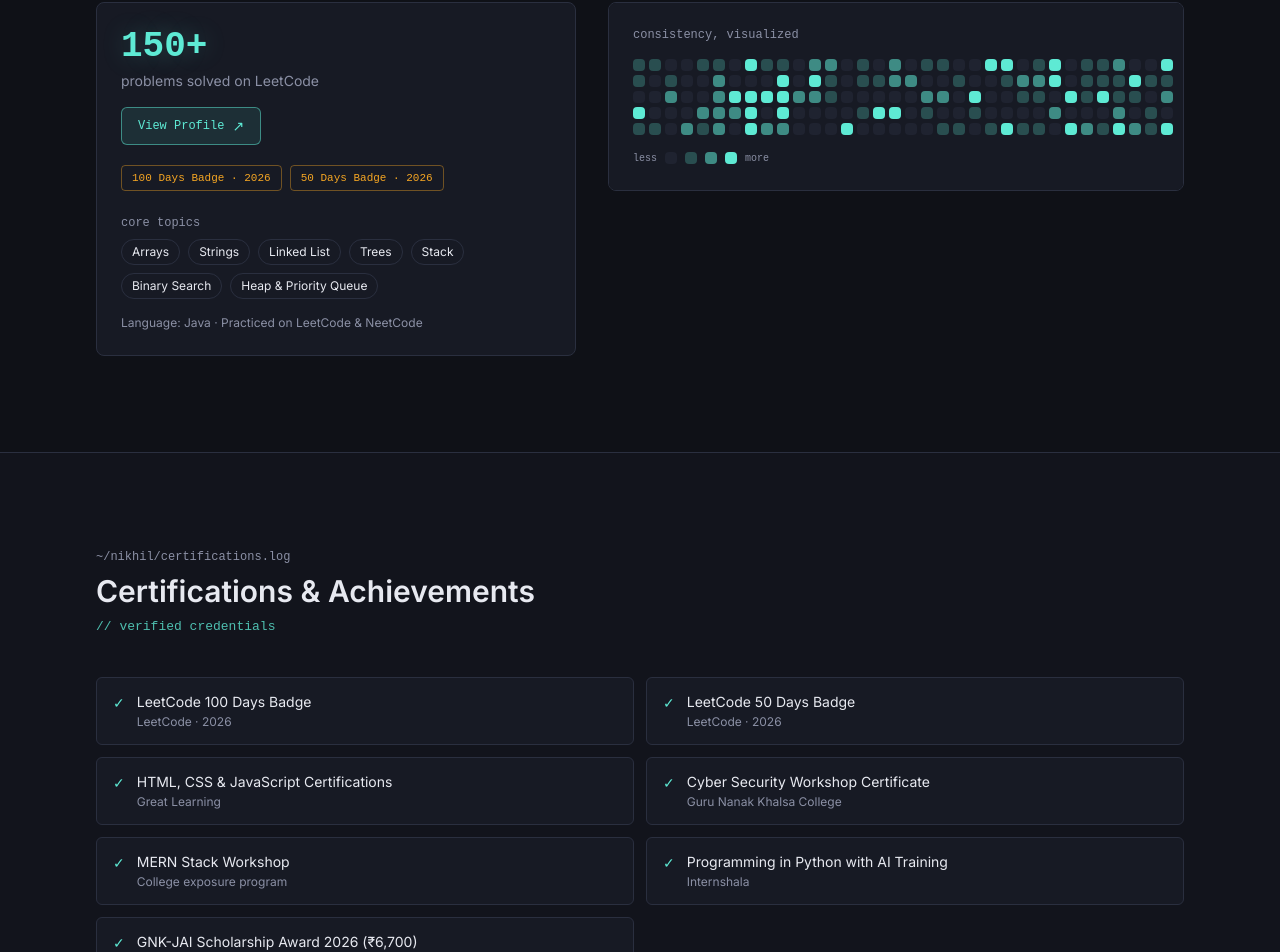
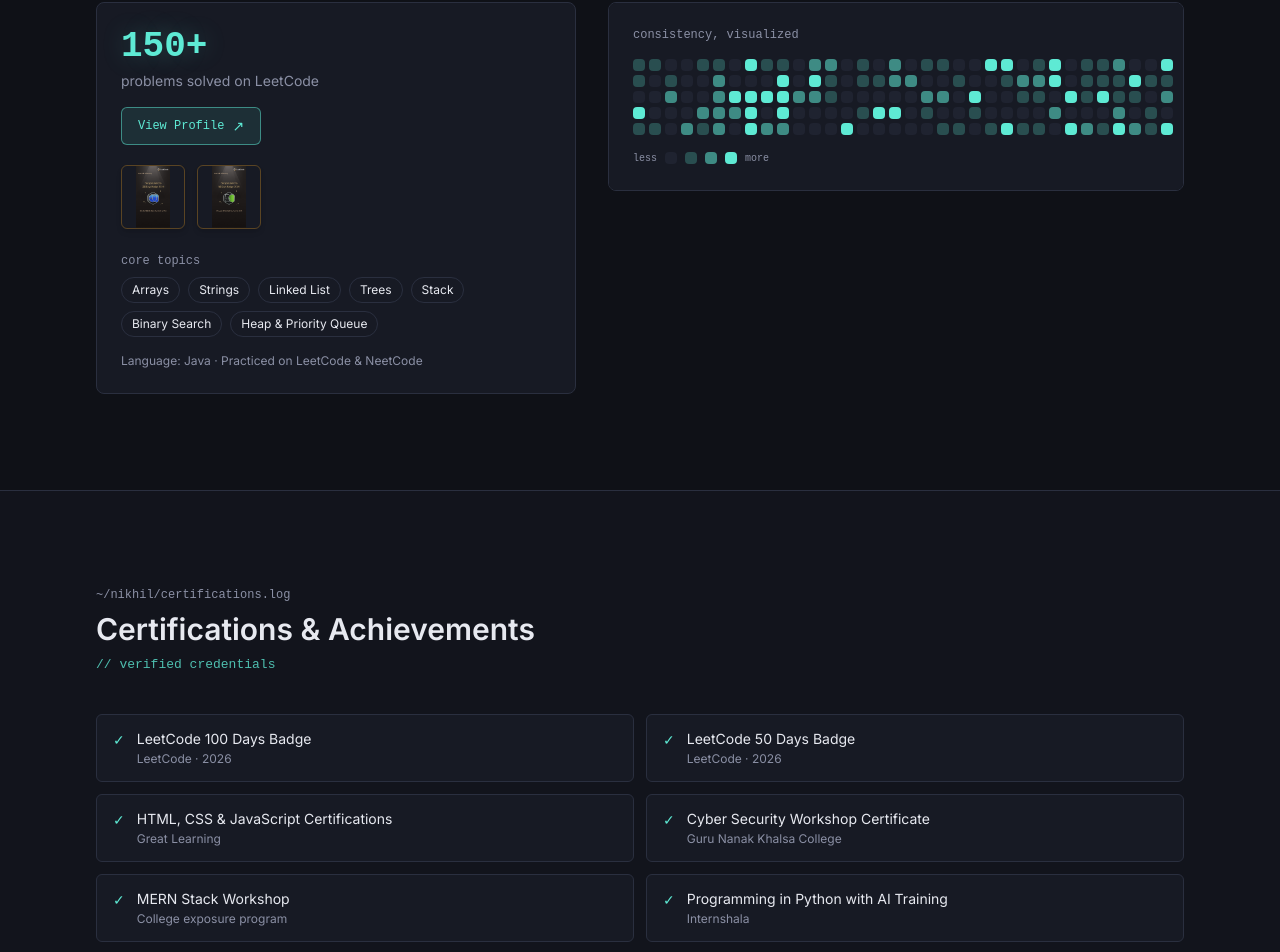
Before and after one commit to nikhil-kamboj420/Nikhil-Kamboj-Portfolio-, a React (Vite) app: page / in a window 1280 px wide. Shown: the part 4055-5007 px from the top of the page. Built offline with nearby package versions, Linux system fonts and the light colour scheme; no server answers.

Commit message:
add badges

```diff
--- a/src/components/DSA.jsx
+++ b/src/components/DSA.jsx
@@ -1,3 +1,4 @@
+import { useState, useEffect } from "react";
 import SectionHeader from "./SectionHeader";
 
 const TOPICS = [
@@ -36,6 +37,9 @@
 ];
 
 export default function DSA() {
+  const [badgeHovered, setBadgeHovered] = useState(false);
+  const [badgeSrc, setBadgeSrc] = useState(null);
+
   return (
     <section
       id="dsa"
@@ -68,13 +72,35 @@
             <span className="text-[var(--color-cyan)] text-sm">↗</span>
           </a>
 
-          <div className="flex flex-wrap gap-2 mt-5">
-            <span className="font-mono text-[11px] px-2.5 py-1 rounded border border-[var(--color-amber)]/40 text-[var(--color-amber)]">
-              100 Days Badge · 2026
-            </span>
-            <span className="font-mono text-[11px] px-2.5 py-1 rounded border border-[var(--color-amber)]/40 text-[var(--color-amber)]">
-              50 Days Badge · 2026
-            </span>
+          <div className="flex flex-wrap gap-3 mt-5">
+            {[
+              { src: "/100days.png", alt: "100 Days Badge 2026" },
+              { src: "/50days.png", alt: "50 Days Badge 2026" },
+            ].map((badge) => (
+              <div
+                key={badge.src}
+                onMouseEnter={() => {
+                  setBadgeHovered(true);
+                  setBadgeSrc(badge.src);
+                }}
+                onMouseLeave={() => setBadgeHovered(false)}
+                onClick={() => {
+                  setBadgeHovered(true);
+                  setBadgeSrc(badge.src);
+                }}
+                className="relative inline-block cursor-pointer"
+              >
+                <img
+                  src={badge.src}
+                  alt={badge.alt}
+                  className={`w-16 h-16 object-contain rounded-md border border-[var(--color-amber)]/30 shadow-md shadow-[var(--color-amber)]/10 transition-all duration-300 ease-out cursor-pointer ${
+                    badgeHovered && badgeSrc === badge.src
+                      ? "scale-110 shadow-lg shadow-[var(--color-amber)]/30"
+                      : "scale-100"
+                  }`}
+                />
+              </div>
+            ))}
           </div>
 
           <p className="font-mono text-xs text-[var(--color-muted)] mt-6 mb-2">
@@ -116,6 +142,26 @@
           </div>
         </div>
       </div>
+
+      {badgeHovered && (
+        <div
+          className="fixed inset-0 z-50 flex items-center justify-center bg-black/70 backdrop-blur-sm"
+          onMouseEnter={() => setBadgeHovered(true)}
+          onMouseLeave={() => setBadgeHovered(false)}
+        >
+          <button
+            onClick={() => setBadgeHovered(false)}
+            className="absolute top-4 right-4 w-10 h-10 rounded-full bg-surface border border-border text-text hover:text-cyan flex items-center justify-center text-lg z-50 cursor-pointer"
+          >
+            ✕
+          </button>
+          <img
+            src={badgeSrc}
+            alt="Badge preview"
+            className="max-w-[90vw] max-h-[90vh] w-auto h-auto object-contain rounded-lg shadow-2xl border border-border animate-scale-in"
+          />
+        </div>
+      )}
     </section>
   );
 }
--- a/src/index.css
+++ b/src/index.css
@@ -95,3 +95,18 @@
 .animate-glow-pulse {
   animation: glow-pulse 2s ease-in-out infinite;
 }
+
+@keyframes scale-in {
+  from {
+    opacity: 0;
+    transform: scale(0.6);
+  }
+  to {
+    opacity: 1;
+    transform: scale(1);
+  }
+}
+
+.animate-scale-in {
+  animation: scale-in 0.35s cubic-bezier(0.175, 0.885, 0.32, 1.275) forwards;
+}
```
Also changed, not shown: public/100days.png (added), public/50days.png (added).
